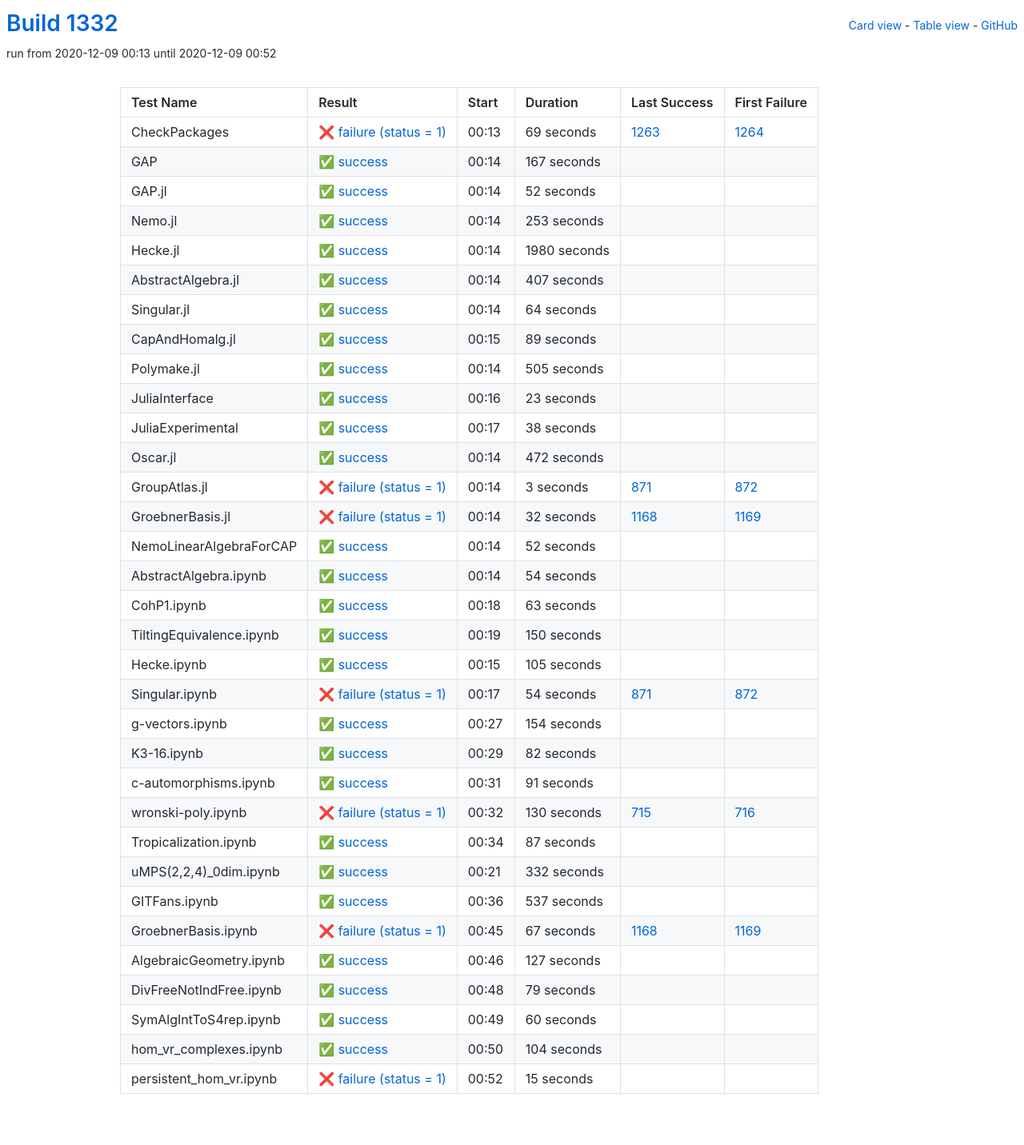
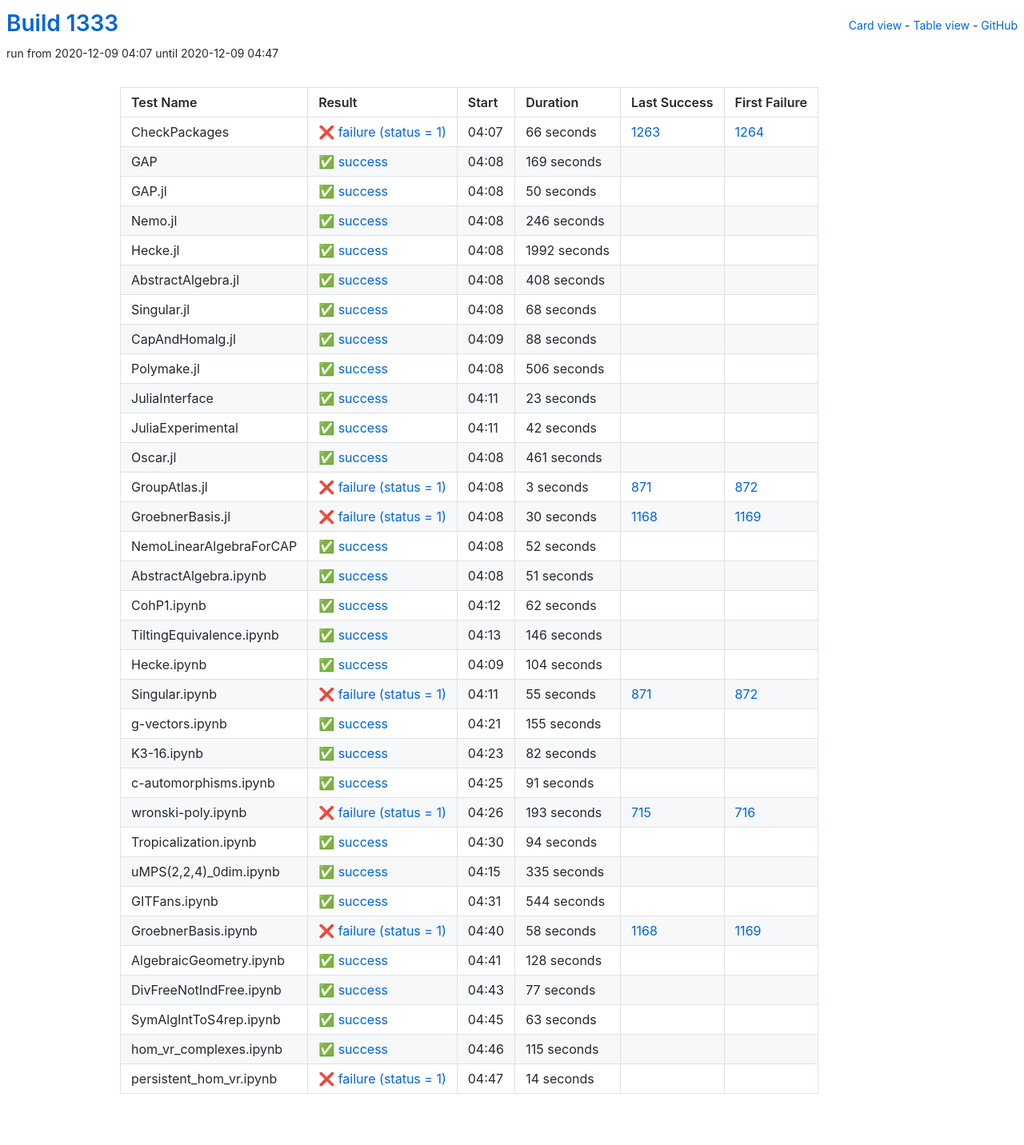
Before and after one commit to oscar-system/oscar-ci-status-stable, a Jekyll site: the page built from table.html, in a window 1280 px wide. Shown: the whole page at 80% size. Built offline with Jekyll 4.4.1, drawn with Linux system fonts in a browser that asks for light colours.

Commit message:
Build #1333

```diff
--- a/_data/ci.yml
+++ b/_data/ci.yml
@@ -1,6 +1,6 @@
 ---
-build: 1332
-build_url: https://oscarci.mathematik.uni-kl.de/job/oscar-stable/1332/
+build: 1333
+build_url: https://oscarci.mathematik.uni-kl.de/job/oscar-stable/1333/
 job: oscar-stable
 organization: oscar-system
 repo: oscar-ci-status-stable
@@ -8,116 +8,116 @@ repourl: https://github.com/oscar-system/oscar-ci-status-stable
 tests:
 - name: CheckPackages
   id: checkpackages
-  log: https://oscarci.mathematik.uni-kl.de/job/oscar-stable/1332/artifact/logs/build-1332/CheckPackages.log
-  start: 2020-12-09 00:13
+  log: https://oscarci.mathematik.uni-kl.de/job/oscar-stable/1333/artifact/logs/build-1333/CheckPackages.log
+  start: 2020-12-09 04:07
   success: false
   exitcode: 1
   status: failure
-  duration: 69
+  duration: 66
   last_success: 1263
   last_success_url: https://oscarci.mathematik.uni-kl.de/job/oscar-stable/1263/
   first_failure: 1264
   first_failure_url: https://oscarci.mathematik.uni-kl.de/job/oscar-stable/1264/
 - name: GAP
   id: gap
-  log: https://oscarci.mathematik.uni-kl.de/job/oscar-stable/1332/artifact/logs/build-1332/GAP.log
-  start: 2020-12-09 00:14
+  log: https://oscarci.mathematik.uni-kl.de/job/oscar-stable/1333/artifact/logs/build-1333/GAP.log
+  start: 2020-12-09 04:08
   success: true
   exitcode: 0
   status: success
-  duration: 167
+  duration: 169
   last_success: false
   last_success_url:
   first_failure: false
   first_failure_url:
 - name: GAP.jl
   id: gap-jl
-  log: https://oscarci.mathematik.uni-kl.de/job/oscar-stable/1332/artifact/logs/build-1332/GAP.jl.log
-  start: 2020-12-09 00:14
+  log: https://oscarci.mathematik.uni-kl.de/job/oscar-stable/1333/artifact/logs/build-1333/GAP.jl.log
+  start: 2020-12-09 04:08
   success: true
   exitcode: 0
   status: success
-  duration: 52
+  duration: 50
   last_success: false
   last_success_url:
   first_failure: false
   first_failure_url:
 - name: Nemo.jl
   id: nemo-jl
-  log: https://oscarci.mathematik.uni-kl.de/job/oscar-stable/1332/artifact/logs/build-1332/Nemo.jl.log
-  start: 2020-12-09 00:14
+  log: https://oscarci.mathematik.uni-kl.de/job/oscar-stable/1333/artifact/logs/build-1333/Nemo.jl.log
+  start: 2020-12-09 04:08
   success: true
   exitcode: 0
   status: success
-  duration: 253
+  duration: 246
   last_success: false
   last_success_url:
   first_failure: false
   first_failure_url:
 - name: Hecke.jl
   id: hecke-jl
-  log: https://oscarci.mathematik.uni-kl.de/job/oscar-stable/1332/artifact/logs/build-1332/Hecke.jl.log
-  start: 2020-12-09 00:14
+  log: https://oscarci.mathematik.uni-kl.de/job/oscar-stable/1333/artifact/logs/build-1333/Hecke.jl.log
+  start: 2020-12-09 04:08
   success: true
   exitcode: 0
   status: success
-  duration: 1980
+  duration: 1992
   last_success: false
   last_success_url:
   first_failure: false
   first_failure_url:
 - name: AbstractAlgebra.jl
   id: abstractalgebra-jl
-  log: https://oscarci.mathematik.uni-kl.de/job/oscar-stable/1332/artifact/logs/build-1332/AbstractAlgebra.jl.log
-  start: 2020-12-09 00:14
+  log: https://oscarci.mathematik.uni-kl.de/job/oscar-stable/1333/artifact/logs/build-1333/AbstractAlgebra.jl.log
+  start: 2020-12-09 04:08
   success: true
   exitcode: 0
   status: success
-  duration: 407
+  duration: 408
   last_success: false
   last_success_url:
   first_failure: false
   first_failure_url:
 - name: Singular.jl
   id: singular-jl
-  log: https://oscarci.mathematik.uni-kl.de/job/oscar-stable/1332/artifact/logs/build-1332/Singular.jl.log
-  start: 2020-12-09 00:14
+  log: https://oscarci.mathematik.uni-kl.de/job/oscar-stable/1333/artifact/logs/build-1333/Singular.jl.log
+  start: 2020-12-09 04:08
   success: true
   exitcode: 0
   status: success
-  duration: 64
+  duration: 68
   last_success: false
   last_success_url:
   first_failure: false
   first_failure_url:
 - name: CapAndHomalg.jl
   id: capandhomalg-jl
-  log: https://oscarci.mathematik.uni-kl.de/job/oscar-stable/1332/artifact/logs/build-1332/CapAndHomalg.jl.log
-  start: 2020-12-09 00:15
+  log: https://oscarci.mathematik.uni-kl.de/job/oscar-stable/1333/artifact/logs/build-1333/CapAndHomalg.jl.log
+  start: 2020-12-09 04:09
   success: true
   exitcode: 0
   status: success
-  duration: 89
+  duration: 88
   last_success: false
   last_success_url:
   first_failure: false
   first_failure_url:
 - name: Polymake.jl
   id: polymake-jl
-  log: https://oscarci.mathematik.uni-kl.de/job/oscar-stable/1332/artifact/logs/build-1332/Polymake.jl.log
-  start: 2020-12-09 00:14
+  log: https://oscarci.mathematik.uni-kl.de/job/oscar-stable/1333/artifact/logs/build-1333/Polymake.jl.log
+  start: 2020-12-09 04:08
   success: true
   exitcode: 0
   status: success
-  duration: 505
+  duration: 506
   last_success: false
   last_success_url:
   first_failure: false
   first_failure_url:
 - name: JuliaInterface
   id: juliainterface
-  log: https://oscarci.mathematik.uni-kl.de/job/oscar-stable/1332/artifact/logs/build-1332/JuliaInterface.log
-  start: 2020-12-09 00:16
+  log: https://oscarci.mathematik.uni-kl.de/job/oscar-stable/1333/artifact/logs/build-1333/JuliaInterface.log
+  start: 2020-12-09 04:11
   success: true
   exitcode: 0
   status: success
@@ -128,32 +128,32 @@ tests:
   first_failure_url:
 - name: JuliaExperimental
   id: juliaexperimental
-  log: https://oscarci.mathematik.uni-kl.de/job/oscar-stable/1332/artifact/logs/build-1332/JuliaExperimental.log
-  start: 2020-12-09 00:17
+  log: https://oscarci.mathematik.uni-kl.de/job/oscar-stable/1333/artifact/logs/build-1333/JuliaExperimental.log
+  start: 2020-12-09 04:11
   success: true
   exitcode: 0
   status: success
-  duration: 38
+  duration: 42
   last_success: false
   last_success_url:
   first_failure: false
   first_failure_url:
 - name: Oscar.jl
   id: oscar-jl
-  log: https://oscarci.mathematik.uni-kl.de/job/oscar-stable/1332/artifact/logs/build-1332/Oscar.jl.log
-  start: 2020-12-09 00:14
+  log: https://oscarci.mathematik.uni-kl.de/job/oscar-stable/1333/artifact/logs/build-1333/Oscar.jl.log
+  start: 2020-12-09 04:08
   success: true
   exitcode: 0
   status: success
-  duration: 472
+  duration: 461
   last_success: false
   last_success_url:
   first_failure: false
   first_failure_url:
 - name: GroupAtlas.jl
   id: groupatlas-jl
-  log: https://oscarci.mathematik.uni-kl.de/job/oscar-stable/1332/artifact/logs/build-1332/GroupAtlas.jl.log
-  start: 2020-12-09 00:14
+  log: https://oscarci.mathematik.uni-kl.de/job/oscar-stable/1333/artifact/logs/build-1333/GroupAtlas.jl.log
+  start: 2020-12-09 04:08
   success: false
   exitcode: 1
   status: failure
@@ -164,20 +164,20 @@ tests:
   first_failure_url: https://oscarci.mathematik.uni-kl.de/job/oscar-stable/872/
 - name: GroebnerBasis.jl
   id: groebnerbasis-jl
-  log: https://oscarci.mathematik.uni-kl.de/job/oscar-stable/1332/artifact/logs/build-1332/GroebnerBasis.jl.log
-  start: 2020-12-09 00:14
+  log: https://oscarci.mathematik.uni-kl.de/job/oscar-stable/1333/artifact/logs/build-1333/GroebnerBasis.jl.log
+  start: 2020-12-09 04:08
   success: false
   exitcode: 1
   status: failure
-  duration: 32
+  duration: 30
   last_success: 1168
   last_success_url: https://oscarci.mathematik.uni-kl.de/job/oscar-stable/1168/
   first_failure: 1169
   first_failure_url: https://oscarci.mathematik.uni-kl.de/job/oscar-stable/1169/
 - name: NemoLinearAlgebraForCAP
   id: nemolinearalgebraforcap
-  log: https://oscarci.mathematik.uni-kl.de/job/oscar-stable/1332/artifact/logs/build-1332/NemoLinearAlgebraForCAP.log
-  start: 2020-12-09 00:14
+  log: https://oscarci.mathematik.uni-kl.de/job/oscar-stable/1333/artifact/logs/build-1333/NemoLinearAlgebraForCAP.log
+  start: 2020-12-09 04:08
   success: true
   exitcode: 0
   status: success
@@ -188,80 +188,80 @@ tests:
   first_failure_url:
 - name: AbstractAlgebra.ipynb
   id: abstractalgebra-ipynb
-  log: https://oscarci.mathematik.uni-kl.de/job/oscar-stable/1332/artifact/logs/build-1332/AbstractAlgebra.ipynb.log
-  start: 2020-12-09 00:14
+  log: https://oscarci.mathematik.uni-kl.de/job/oscar-stable/1333/artifact/logs/build-1333/AbstractAlgebra.ipynb.log
+  start: 2020-12-09 04:08
   success: true
   exitcode: 0
   status: success
-  duration: 54
+  duration: 51
   last_success: false
   last_success_url:
   first_failure: false
   first_failure_url:
 - name: CohP1.ipynb
   id: cohp1-ipynb
-  log: https://oscarci.mathematik.uni-kl.de/job/oscar-stable/1332/artifact/logs/build-1332/CohP1.ipynb.log
-  start: 2020-12-09 00:18
+  log: https://oscarci.mathematik.uni-kl.de/job/oscar-stable/1333/artifact/logs/build-1333/CohP1.ipynb.log
+  start: 2020-12-09 04:12
   success: true
   exitcode: 0
   status: success
-  duration: 63
+  duration: 62
   last_success: false
   last_success_url:
   first_failure: false
   first_failure_url:
 - name: TiltingEquivalence.ipynb
   id: tiltingequivalence-ipynb
-  log: https://oscarci.mathematik.uni-kl.de/job/oscar-stable/1332/artifact/logs/build-1332/TiltingEquivalence.ipynb.log
-  start: 2020-12-09 00:19
+  log: https://oscarci.mathematik.uni-kl.de/job/oscar-stable/1333/artifact/logs/build-1333/TiltingEquivalence.ipynb.log
+  start: 2020-12-09 04:13
   success: true
   exitcode: 0
   status: success
-  duration: 150
+  duration: 146
   last_success: false
   last_success_url:
   first_failure: false
   first_failure_url:
 - name: Hecke.ipynb
   id: hecke-ipynb
-  log: https://oscarci.mathematik.uni-kl.de/job/oscar-stable/1332/artifact/logs/build-1332/Hecke.ipynb.log
-  start: 2020-12-09 00:15
+  log: https://oscarci.mathematik.uni-kl.de/job/oscar-stable/1333/artifact/logs/build-1333/Hecke.ipynb.log
+  start: 2020-12-09 04:09
   success: true
   exitcode: 0
   status: success
-  duration: 105
+  duration: 104
   last_success: false
   last_success_url:
   first_failure: false
   first_failure_url:
 - name: Singular.ipynb
   id: singular-ipynb
-  log: https://oscarci.mathematik.uni-kl.de/job/oscar-stable/1332/artifact/logs/build-1332/Singular.ipynb.log
-  start: 2020-12-09 00:17
+  log: https://oscarci.mathematik.uni-kl.de/job/oscar-stable/1333/artifact/logs/build-1333/Singular.ipynb.log
+  start: 2020-12-09 04:11
   success: false
   exitcode: 1
   status: failure
-  duration: 54
+  duration: 55
   last_success: 871
   last_success_url: https://oscarci.mathematik.uni-kl.de/job/oscar-stable/871/
   first_failure: 872
   first_failure_url: https://oscarci.mathematik.uni-kl.de/job/oscar-stable/872/
 - name: g-vectors.ipynb
   id: g-vectors-ipynb
-  log: https://oscarci.mathematik.uni-kl.de/job/oscar-stable/1332/artifact/logs/build-1332/g-vectors.ipynb.log
-  start: 2020-12-09 00:27
+  log: https://oscarci.mathematik.uni-kl.de/job/oscar-stable/1333/artifact/logs/build-1333/g-vectors.ipynb.log
+  start: 2020-12-09 04:21
   success: true
   exitcode: 0
   status: success
-  duration: 154
+  duration: 155
   last_success: false
   last_success_url:
   first_failure: false
   first_failure_url:
 - name: K3-16.ipynb
   id: k3-16-ipynb
-  log: https://oscarci.mathematik.uni-kl.de/job/oscar-stable/1332/artifact/logs/build-1332/K3-16.ipynb.log
-  start: 2020-12-09 00:29
+  log: https://oscarci.mathematik.uni-kl.de/job/oscar-stable/1333/artifact/logs/build-1333/K3-16.ipynb.log
+  start: 2020-12-09 04:23
   success: true
   exitcode: 0
   status: success
@@ -272,8 +272,8 @@ tests:
   first_failure_url:
 - name: c-automorphisms.ipynb
   id: c-automorphisms-ipynb
-  log: https://oscarci.mathematik.uni-kl.de/job/oscar-stable/1332/artifact/logs/build-1332/c-automorphisms.ipynb.log
-  start: 2020-12-09 00:31
+  log: https://oscarci.mathematik.uni-kl.de/job/oscar-stable/1333/artifact/logs/build-1333/c-automorphisms.ipynb.log
+  start: 2020-12-09 04:25
   success: true
   exitcode: 0
   status: success
@@ -284,120 +284,120 @@ tests:
   first_failure_url:
 - name: wronski-poly.ipynb
   id: wronski-poly-ipynb
-  log: https://oscarci.mathematik.uni-kl.de/job/oscar-stable/1332/artifact/logs/build-1332/wronski-poly.ipynb.log
-  start: 2020-12-09 00:32
+  log: https://oscarci.mathematik.uni-kl.de/job/oscar-stable/1333/artifact/logs/build-1333/wronski-poly.ipynb.log
+  start: 2020-12-09 04:26
   success: false
   exitcode: 1
   status: failure
-  duration: 130
+  duration: 193
   last_success: 715
   last_success_url: https://oscarci.mathematik.uni-kl.de/job/oscar-stable/715/
   first_failure: 716
   first_failure_url: https://oscarci.mathematik.uni-kl.de/job/oscar-stable/716/
 - name: Tropicalization.ipynb
   id: tropicalization-ipynb
-  log: https://oscarci.mathematik.uni-kl.de/job/oscar-stable/1332/artifact/logs/build-1332/Tropicalization.ipynb.log
-  start: 2020-12-09 00:34
+  log: https://oscarci.mathematik.uni-kl.de/job/oscar-stable/1333/artifact/logs/build-1333/Tropicalization.ipynb.log
+  start: 2020-12-09 04:30
   success: true
   exitcode: 0
   status: success
-  duration: 87
+  duration: 94
   last_success: false
   last_success_url:
   first_failure: false
   first_failure_url:
 - name: uMPS(2,2,4)_0dim.ipynb
   id: umps-2-2-4-0dim-ipynb
-  log: https://oscarci.mathematik.uni-kl.de/job/oscar-stable/1332/artifact/logs/build-1332/uMPS-2-2-4-_0dim.ipynb.log
-  start: 2020-12-09 00:21
+  log: https://oscarci.mathematik.uni-kl.de/job/oscar-stable/1333/artifact/logs/build-1333/uMPS-2-2-4-_0dim.ipynb.log
+  start: 2020-12-09 04:15
   success: true
   exitcode: 0
   status: success
-  duration: 332
+  duration: 335
   last_success: false
   last_success_url:
   first_failure: false
   first_failure_url:
 - name: GITFans.ipynb
   id: gitfans-ipynb
-  log: https://oscarci.mathematik.uni-kl.de/job/oscar-stable/1332/artifact/logs/build-1332/GITFans.ipynb.log
-  start: 2020-12-09 00:36
+  log: https://oscarci.mathematik.uni-kl.de/job/oscar-stable/1333/artifact/logs/build-1333/GITFans.ipynb.log
+  start: 2020-12-09 04:31
   success: true
   exitcode: 0
   status: success
-  duration: 537
+  duration: 544
   last_success: false
   last_success_url:
   first_failure: false
   first_failure_url:
 - name: GroebnerBasis.ipynb
   id: groebnerbasis-ipynb
-  log: https://oscarci.mathematik.uni-kl.de/job/oscar-stable/1332/artifact/logs/build-1332/GroebnerBasis.ipynb.log
-  start: 2020-12-09 00:45
+  log: https://oscarci.mathematik.uni-kl.de/job/oscar-stable/1333/artifact/logs/build-1333/GroebnerBasis.ipynb.log
+  start: 2020-12-09 04:40
   success: false
   exitcode: 1
   status: failure
-  duration: 67
+  duration: 58
   last_success: 1168
   last_success_url: https://oscarci.mathematik.uni-kl.de/job/oscar-stable/1168/
   first_failure: 1169
   first_failure_url: https://oscarci.mathematik.uni-kl.de/job/oscar-stable/1169/
 - name: AlgebraicGeometry.ipynb
   id: algebraicgeometry-ipynb
-  log: https://oscarci.mathematik.uni-kl.de/job/oscar-stable/1332/artifact/logs/build-1332/AlgebraicGeometry.ipynb.log
-  start: 2020-12-09 00:46
+  log: https://oscarci.mathematik.uni-kl.de/job/oscar-stable/1333/artifact/logs/build-1333/AlgebraicGeometry.ipynb.log
+  start: 2020-12-09 04:41
   success: true
   exitcode: 0
   status: success
-  duration: 127
+  duration: 128
   last_success: false
   last_success_url:
   first_failure: false
   first_failure_url:
 - name: DivFreeNotIndFree.ipynb
   id: divfreenotindfree-ipynb
-  log: https://oscarci.mathematik.uni-kl.de/job/oscar-stable/1332/artifact/logs/build-1332/DivFreeNotIndFree.ipynb.log
-  start: 2020-12-09 00:48
+  log: https://oscarci.mathematik.uni-kl.de/job/oscar-stable/1333/artifact/logs/build-1333/DivFreeNotIndFree.ipynb.log
+  start: 2020-12-09 04:43
   success: true
   exitcode: 0
   status: success
-  duration: 79
+  duration: 77
   last_success: false
   last_success_url:
   first_failure: false
   first_failure_url:
 - name: SymAlgIntToS4rep.ipynb
   id: symalginttos4rep-ipynb
-  log: https://oscarci.mathematik.uni-kl.de/job/oscar-stable/1332/artifact/logs/build-1332/SymAlgIntToS4rep.ipynb.log
-  start: 2020-12-09 00:49
+  log: https://oscarci.mathematik.uni-kl.de/job/oscar-stable/1333/artifact/logs/build-1333/SymAlgIntToS4rep.ipynb.log
+  start: 2020-12-09 04:45
   success: true
   exitcode: 0
   status: success
-  duration: 60
+  duration: 63
   last_success: false
   last_success_url:
   first_failure: false
   first_failure_url:
 - name: hom_vr_complexes.ipynb
   id: hom-vr-complexes-ipynb
-  log: https://oscarci.mathematik.uni-kl.de/job/oscar-stable/1332/artifact/logs/build-1332/hom_vr_complexes.ipynb.log
-  start: 2020-12-09 00:50
+  log: https://oscarci.mathematik.uni-kl.de/job/oscar-stable/1333/artifact/logs/build-1333/hom_vr_complexes.ipynb.log
+  start: 2020-12-09 04:46
   success: true
   exitcode: 0
   status: success
-  duration: 104
+  duration: 115
   last_success: false
   last_success_url:
   first_failure: false
   first_failure_url:
 - name: persistent_hom_vr.ipynb
   id: persistent-hom-vr-ipynb
-  log: https://oscarci.mathematik.uni-kl.de/job/oscar-stable/1332/artifact/logs/build-1332/persistent_hom_vr.ipynb.log
-  start: 2020-12-09 00:52
+  log: https://oscarci.mathematik.uni-kl.de/job/oscar-stable/1333/artifact/logs/build-1333/persistent_hom_vr.ipynb.log
+  start: 2020-12-09 04:47
   success: false
   exitcode: 1
   status: failure
-  duration: 15
+  duration: 14
   last_success: false
   last_success_url:
   first_failure: false
```
Also changed, not shown: README.md.
